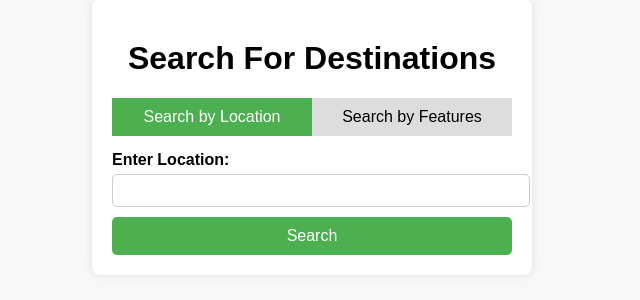
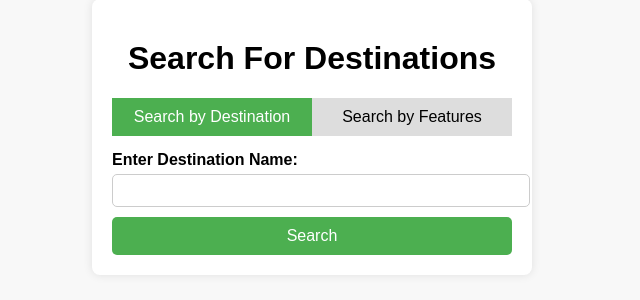
Before and after one commit to notechie/TourRecomSys, a Flask app: page / in a window 1280 px wide. Shown: the part 271-571 px from the top of the page, without its empty margins (328-968 px from the left). Run offline with Flask 3, Linux system fonts and the light colour scheme; parts of the project's set-up code (start-up, migrations or seed data) failed here and were passed over.

Commit message:
Update index.html

```diff
--- a/main/templates/index.html
+++ b/main/templates/index.html
@@ -100,7 +100,7 @@
           class="btn active"
           onclick="toggleSearch('location')"
         >
-          Search by Location
+          Search by Destination
         </button>
         <button
           id="btn-features"
@@ -115,7 +115,7 @@
       <form id="search-location" method="POST">
         <input type="hidden" name="search_type" value="location" />
         <div class="form-group">
-          <label for="location">Enter Location:</label>
+          <label for="location">Enter Destination Name:</label>
           <input type="text" id="location" name="location" required />
         </div>
         <button type="submit" class="submit-btn">Search</button>
```
